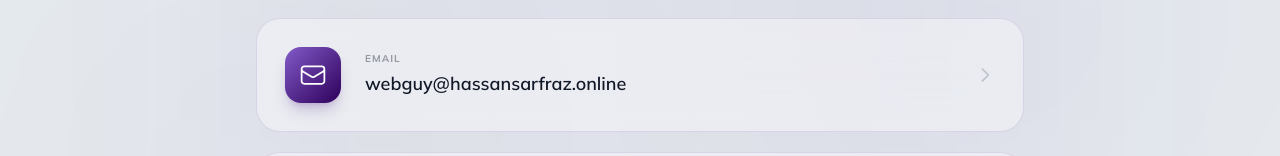
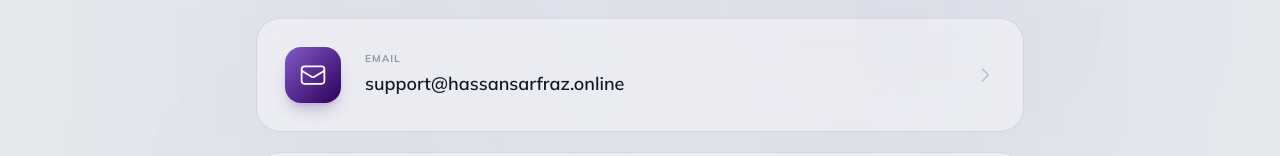
Before and after one commit to hassangithub10/Hassan_Portfolio, a Next.js app: page / in a window 1280 px wide. Shown: the part 7168-7324 px from the top of the page. Built offline with nearby package versions, Linux system fonts and the light colour scheme; no server answers.

Commit message:
Update Contact.tsx

```diff
--- a/src/components/sections/Contact.tsx
+++ b/src/components/sections/Contact.tsx
@@ -12,8 +12,8 @@ const contactInfoItems = [
     {
         icon: EnvelopeIcon,
         label: "Email",
-        value: "webguy@hassansarfraz.online",
-        href: "mailto:webguy@hassansarfraz.online",
+        value: "support@hassansarfraz.online",
+        href: "mailto: support@hassansarfraz.online",
         gradient: "from-primary-400 to-primary-600",
         glow: "group-hover:shadow-lg group-hover:shadow-primary-500/10",
     },
```
